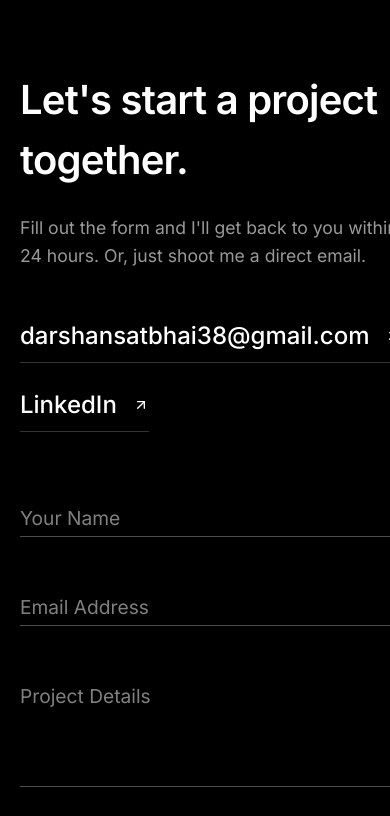
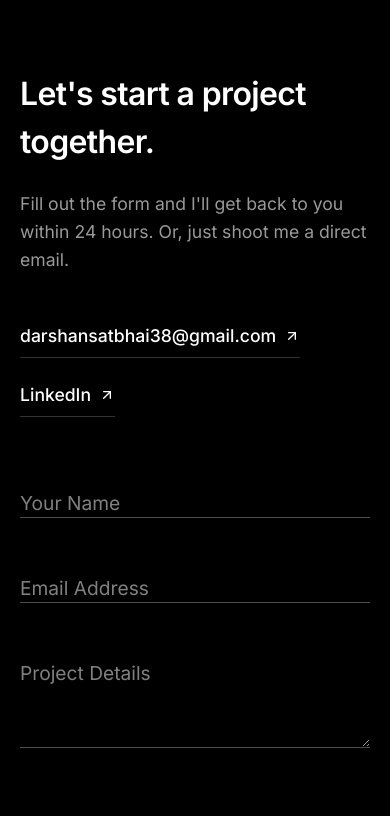
Before and after one commit to Satbhai444/PORTFOLIO, a React (Vite) app in the folder port/: page /contact in a window 390 px wide. Shown: the part 605-1421 px from the top of the page. Built offline with nearby package versions, Linux system fonts and the light colour scheme; no server answers.

Commit message:
fix: Mobile responsiveness for contact links, buttons, and bento items

```diff
--- a/port/src/index.css
+++ b/port/src/index.css
@@ -177,6 +177,25 @@ img {
   border-color: var(--border-light);
 }
 
+.interactive-btn-large {
+  display: inline-block;
+  padding: 1.5rem 4rem;
+  background: white;
+  color: black;
+  border-radius: 100px;
+  font-weight: 700;
+  font-size: 1.25rem;
+  letter-spacing: 0.1em;
+  text-transform: uppercase;
+  text-decoration: none;
+  transition: transform 0.3s ease;
+  text-align: center;
+}
+
+.interactive-btn-large:hover {
+  transform: scale(1.05);
+}
+
 /* ═══════ CUSTOM SCROLLBAR ═══════ */
 ::-webkit-scrollbar { width: 6px; }
 ::-webkit-scrollbar-track { background: var(--bg-dark); }
@@ -236,6 +255,13 @@ img {
     padding-bottom: 3rem;
   }
   .hide-mobile { display: none !important; }
+
+  .interactive-btn-large {
+    padding: 1rem 2rem;
+    font-size: 1rem;
+    width: 100%;
+    text-align: center;
+  }
 }
 
 /* Invert Reality Command */
--- a/port/src/pages/Contact.css
+++ b/port/src/pages/Contact.css
@@ -161,3 +161,18 @@
     gap: 4rem;
   }
 }
+
+@media (max-width: 768px) {
+  .method-link {
+    font-size: 1.1rem;
+    word-break: break-all;
+    gap: 0.5rem;
+  }
+  .input-group input,
+  .input-group textarea {
+    font-size: 1rem;
+  }
+  .contact-info-title {
+    font-size: 2rem;
+  }
+}
--- a/port/src/pages/Home.css
+++ b/port/src/pages/Home.css
@@ -258,23 +258,6 @@
   -webkit-text-stroke: 1px rgba(255, 255, 255, 0.3);
 }
 
-.interactive-btn-large {
-  display: inline-block;
-  padding: 1.5rem 4rem;
-  background: white;
-  color: black;
-  border-radius: 100px;
-  font-weight: 700;
-  font-size: 1.25rem;
-  letter-spacing: 0.1em;
-  text-transform: uppercase;
-  text-decoration: none;
-  transition: transform 0.3s ease;
-}
-
-.interactive-btn-large:hover {
-  transform: scale(1.05);
-}
 
 /* ═══════════════════════════════════ */
 /*            RESPONSIVE              */
@@ -311,8 +294,12 @@
     min-height: 250px;
   }
 
-  .interactive-btn-large {
-    padding: 1rem 2rem;
-    font-size: 1rem;
+  .bento-item {
+    padding: 1.5rem;
+    word-break: break-word;
+  }
+
+  .bento-title {
+    font-size: 1.5rem;
   }
 }
```
